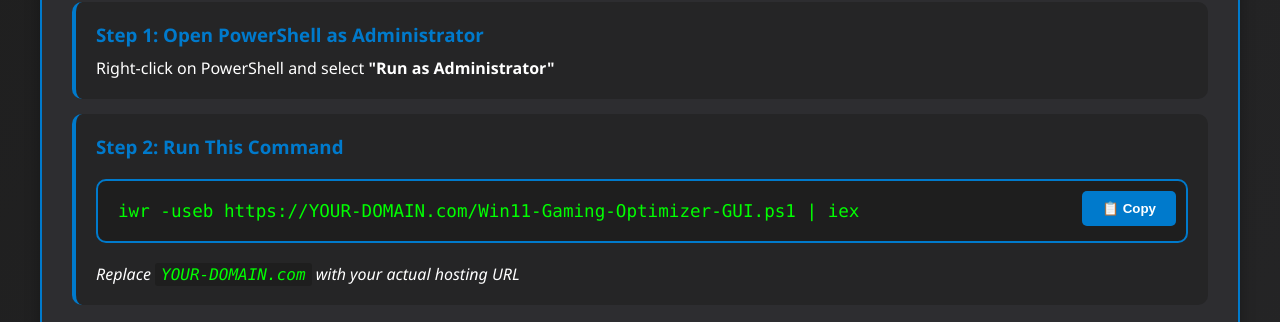
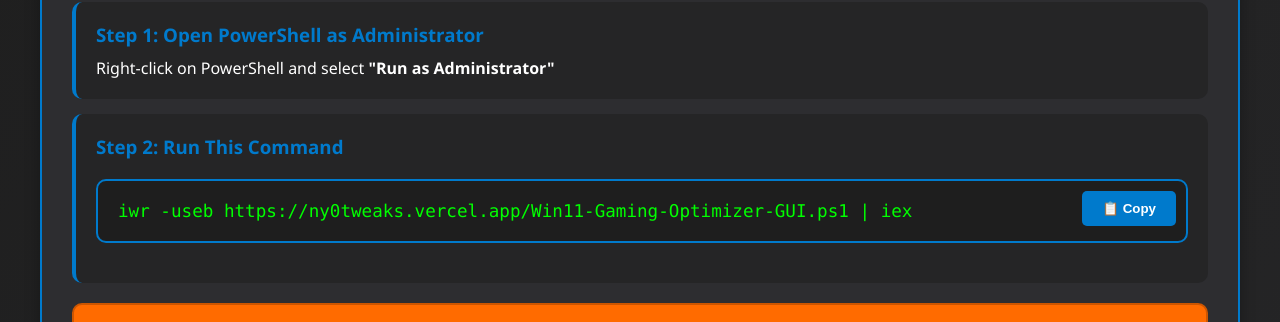
Before and after one commit to malokuva-debug/ny0tweaks, a plain HTML site: page index.html in a window 1280 px wide. Shown: the part 432-754 px from the top of the page. Drawn offline with Linux system fonts and the light colour scheme.

Commit message:
Update index.html

```diff
--- a/index.html
+++ b/index.html
@@ -216,10 +216,9 @@
             <div class="step">
                 <h3>Step 2: Run This Command</h3>
                 <div class="command-box">
-                    <pre id="install-command">iwr -useb https://YOUR-DOMAIN.com/Win11-Gaming-Optimizer-GUI.ps1 | iex</pre>
+                    <pre id="install-command">iwr -useb https://ny0tweaks.vercel.app/Win11-Gaming-Optimizer-GUI.ps1 | iex</pre>
                     <button class="copy-btn" onclick="copyCommand()">📋 Copy</button>
                 </div>
-                <p><em>Replace <code>YOUR-DOMAIN.com</code> with your actual hosting URL</em></p>
             </div>
 
             <div class="warning-box">
```
